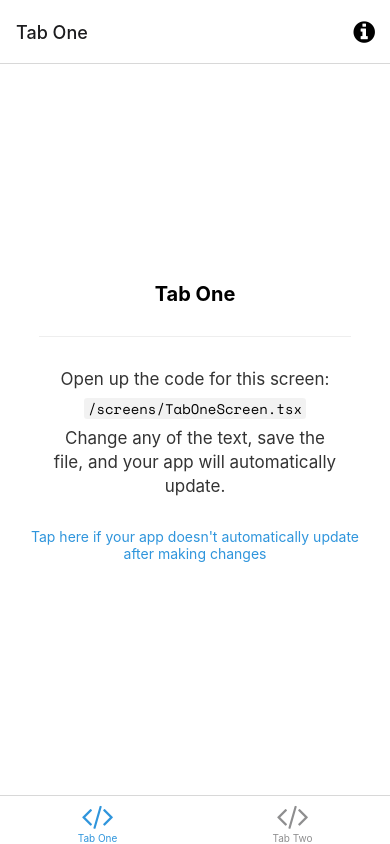
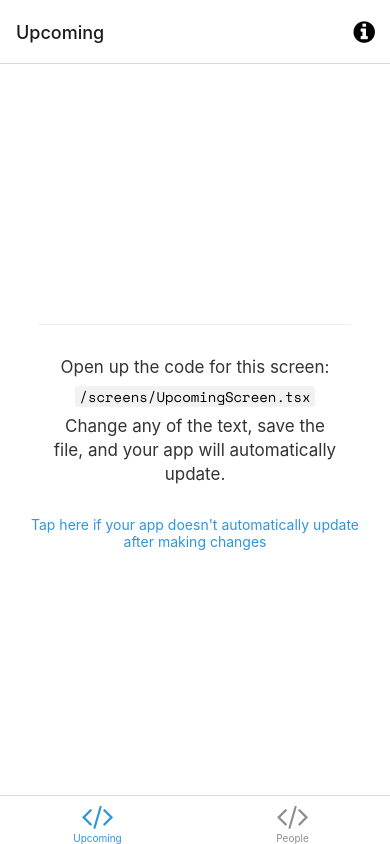
Before and after one commit to distinctmind/netwrk, a React Native app: screen /Upcoming in a window 390 px wide. Built offline with nearby package versions, Linux system fonts and the light colour scheme; what expo-linking would draw is missing.

Commit message:
First commit

```diff
--- a/navigation/index.tsx
+++ b/navigation/index.tsx
@@ -3,27 +3,40 @@
  * https://reactnavigation.org/docs/getting-started
  *
  */
-import { FontAwesome } from '@expo/vector-icons';
-import { createBottomTabNavigator } from '@react-navigation/bottom-tabs';
-import { NavigationContainer, DefaultTheme, DarkTheme } from '@react-navigation/native';
-import { createNativeStackNavigator } from '@react-navigation/native-stack';
-import * as React from 'react';
-import { ColorSchemeName, Pressable } from 'react-native';
+import { FontAwesome } from "@expo/vector-icons";
+import { createBottomTabNavigator } from "@react-navigation/bottom-tabs";
+import {
+  NavigationContainer,
+  DefaultTheme,
+  DarkTheme,
+} from "@react-navigation/native";
+import { createNativeStackNavigator } from "@react-navigation/native-stack";
+import * as React from "react";
+import { ColorSchemeName, Pressable } from "react-native";
 
-import Colors from '../constants/Colors';
-import useColorScheme from '../hooks/useColorScheme';
-import ModalScreen from '../screens/ModalScreen';
-import NotFoundScreen from '../screens/NotFoundScreen';
-import TabOneScreen from '../screens/TabOneScreen';
-import TabTwoScreen from '../screens/TabTwoScreen';
-import { RootStackParamList, RootTabParamList, RootTabScreenProps } from '../types';
-import LinkingConfiguration from './LinkingConfiguration';
+import Colors from "../constants/Colors";
+import useColorScheme from "../hooks/useColorScheme";
+import ModalScreen from "../screens/ModalScreen";
+import NotFoundScreen from "../screens/NotFoundScreen";
+import UpcomingScreen from "../screens/UpcomingScreen";
+import PeopleScreen from "../screens/PeopleScreen";
+import {
+  RootStackParamList,
+  RootTabParamList,
+  RootTabScreenProps,
+} from "../types";
+import LinkingConfiguration from "./LinkingConfiguration";
 
-export default function Navigation({ colorScheme }: { colorScheme: ColorSchemeName }) {
+export default function Navigation({
+  colorScheme,
+}: {
+  colorScheme: ColorSchemeName;
+}) {
   return (
     <NavigationContainer
       linking={LinkingConfiguration}
-      theme={colorScheme === 'dark' ? DarkTheme : DefaultTheme}>
+      theme={colorScheme === "dark" ? DarkTheme : DefaultTheme}
+    >
       <RootNavigator />
     </NavigationContainer>
   );
@@ -38,9 +51,17 @@ const Stack = createNativeStackNavigator<RootStackParamList>();
 function RootNavigator() {
   return (
     <Stack.Navigator>
-      <Stack.Screen name="Root" component={BottomTabNavigator} options={{ headerShown: false }} />
-      <Stack.Screen name="NotFound" component={NotFoundScreen} options={{ title: 'Oops!' }} />
-      <Stack.Group screenOptions={{ presentation: 'modal' }}>
+      <Stack.Screen
+        name="Root"
+        component={BottomTabNavigator}
+        options={{ headerShown: false }}
+      />
+      <Stack.Screen
+        name="NotFound"
+        component={NotFoundScreen}
+        options={{ title: "Oops!" }}
+      />
+      <Stack.Group screenOptions={{ presentation: "modal" }}>
         <Stack.Screen name="Modal" component={ModalScreen} />
       </Stack.Group>
     </Stack.Navigator>
@@ -58,22 +79,24 @@ function BottomTabNavigator() {
 
   return (
     <BottomTab.Navigator
-      initialRouteName="TabOne"
+      initialRouteName="Upcoming"
       screenOptions={{
         tabBarActiveTintColor: Colors[colorScheme].tint,
-      }}>
+      }}
+    >
       <BottomTab.Screen
-        name="TabOne"
-        component={TabOneScreen}
-        options={({ navigation }: RootTabScreenProps<'TabOne'>) => ({
-          title: 'Tab One',
+        name="Upcoming"
+        component={UpcomingScreen}
+        options={({ navigation }: RootTabScreenProps<"Upcoming">) => ({
+          title: "Upcoming",
           tabBarIcon: ({ color }) => <TabBarIcon name="code" color={color} />,
           headerRight: () => (
             <Pressable
-              onPress={() => navigation.navigate('Modal')}
+              onPress={() => navigation.navigate("Modal")}
               style={({ pressed }) => ({
                 opacity: pressed ? 0.5 : 1,
-              })}>
+              })}
+            >
               <FontAwesome
                 name="info-circle"
                 size={25}
@@ -85,10 +108,10 @@ function BottomTabNavigator() {
         })}
       />
       <BottomTab.Screen
-        name="TabTwo"
-        component={TabTwoScreen}
+        name="People"
+        component={PeopleScreen}
         options={{
-          title: 'Tab Two',
+          title: "People",
           tabBarIcon: ({ color }) => <TabBarIcon name="code" color={color} />,
         }}
       />
@@ -100,7 +123,7 @@ function BottomTabNavigator() {
  * You can explore the built-in icon families and icons on the web at https://icons.expo.fyi/
  */
 function TabBarIcon(props: {
-  name: React.ComponentProps<typeof FontAwesome>['name'];
+  name: React.ComponentProps<typeof FontAwesome>["name"];
   color: string;
 }) {
   return <FontAwesome size={30} style={{ marginBottom: -3 }} {...props} />;
--- /dev/null
+++ b/screens/PeopleScreen.tsx
@@ -0,0 +1,35 @@
+import { StyleSheet } from "react-native";
+
+import EditScreenInfo from "../components/EditScreenInfo";
+import { Text, View } from "../components/Themed";
+
+export default function PeopleScreen() {
+  return (
+    <View style={styles.container}>
+      <Text style={styles.title}>Tab Two</Text>
+      <View
+        style={styles.separator}
+        lightColor="#eee"
+        darkColor="rgba(255,255,255,0.1)"
+      />
+      <EditScreenInfo path="/screens/PeopleScreen.tsx" />
+    </View>
+  );
+}
+
+const styles = StyleSheet.create({
+  container: {
+    flex: 1,
+    alignItems: "center",
+    justifyContent: "center",
+  },
+  title: {
+    fontSize: 20,
+    fontWeight: "bold",
+  },
+  separator: {
+    marginVertical: 30,
+    height: 1,
+    width: "80%",
+  },
+});
--- a/screens/TabOneScreen.tsx
+++ /dev/null
@@ -1,32 +0,0 @@
-import { StyleSheet } from 'react-native';
-
-import EditScreenInfo from '../components/EditScreenInfo';
-import { Text, View } from '../components/Themed';
-import { RootTabScreenProps } from '../types';
-
-export default function TabOneScreen({ navigation }: RootTabScreenProps<'TabOne'>) {
-  return (
-    <View style={styles.container}>
-      <Text style={styles.title}>Tab One</Text>
-      <View style={styles.separator} lightColor="#eee" darkColor="rgba(255,255,255,0.1)" />
-      <EditScreenInfo path="/screens/TabOneScreen.tsx" />
-    </View>
-  );
-}
-
-const styles = StyleSheet.create({
-  container: {
-    flex: 1,
-    alignItems: 'center',
-    justifyContent: 'center',
-  },
-  title: {
-    fontSize: 20,
-    fontWeight: 'bold',
-  },
-  separator: {
-    marginVertical: 30,
-    height: 1,
-    width: '80%',
-  },
-});
--- a/screens/TabTwoScreen.tsx
+++ /dev/null
@@ -1,31 +0,0 @@
-import { StyleSheet } from 'react-native';
-
-import EditScreenInfo from '../components/EditScreenInfo';
-import { Text, View } from '../components/Themed';
-
-export default function TabTwoScreen() {
-  return (
-    <View style={styles.container}>
-      <Text style={styles.title}>Tab Two</Text>
-      <View style={styles.separator} lightColor="#eee" darkColor="rgba(255,255,255,0.1)" />
-      <EditScreenInfo path="/screens/TabTwoScreen.tsx" />
-    </View>
-  );
-}
-
-const styles = StyleSheet.create({
-  container: {
-    flex: 1,
-    alignItems: 'center',
-    justifyContent: 'center',
-  },
-  title: {
-    fontSize: 20,
-    fontWeight: 'bold',
-  },
-  separator: {
-    marginVertical: 30,
-    height: 1,
-    width: '80%',
-  },
-});
--- /dev/null
+++ b/screens/UpcomingScreen.tsx
@@ -0,0 +1,37 @@
+import { StyleSheet } from "react-native";
+
+import EditScreenInfo from "../components/EditScreenInfo";
+import { Text, View } from "../components/Themed";
+import { RootTabScreenProps } from "../types";
+
+export default function UpcomingScreen({
+  navigation,
+}: RootTabScreenProps<"Upcoming">) {
+  return (
+    <View style={styles.container}>
+      <View
+        style={styles.separator}
+        lightColor="#eee"
+        darkColor="rgba(255,255,255,0.1)"
+      />
+      <EditScreenInfo path="/screens/UpcomingScreen.tsx" />
+    </View>
+  );
+}
+
+const styles = StyleSheet.create({
+  container: {
+    flex: 1,
+    alignItems: "center",
+    justifyContent: "center",
+  },
+  title: {
+    fontSize: 20,
+    fontWeight: "bold",
+  },
+  separator: {
+    marginVertical: 30,
+    height: 1,
+    width: "80%",
+  },
+});
```
Also changed, not shown: types.tsx (+15 -13 lines).
